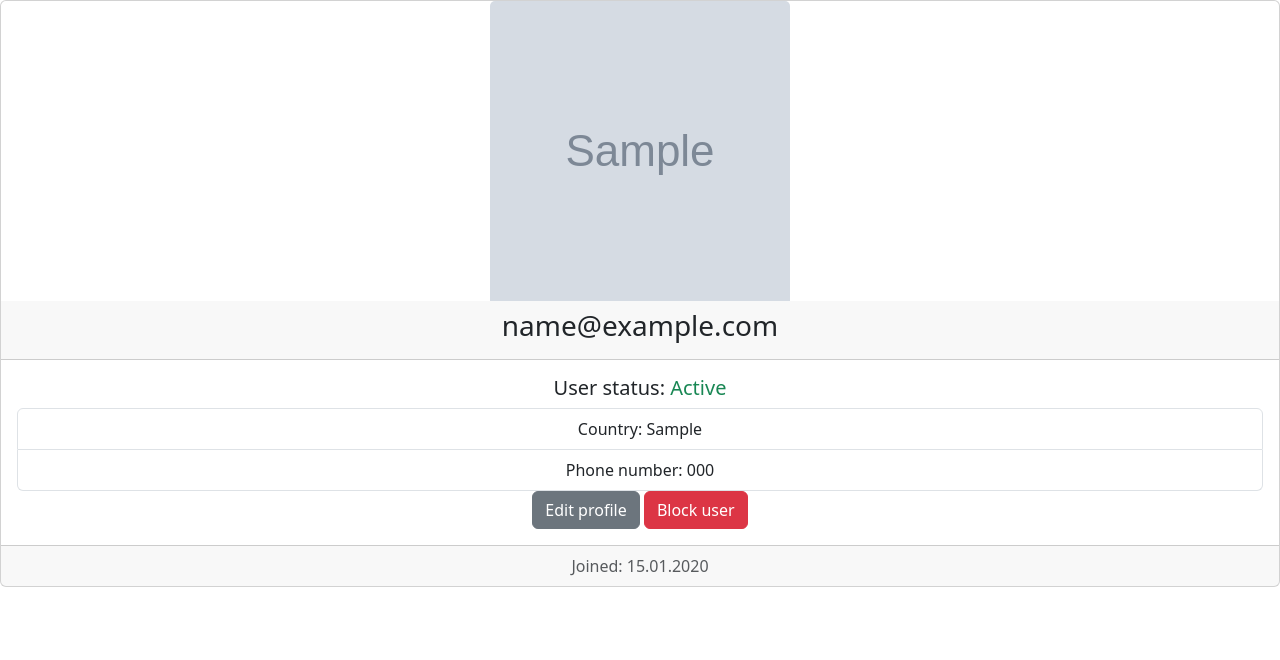
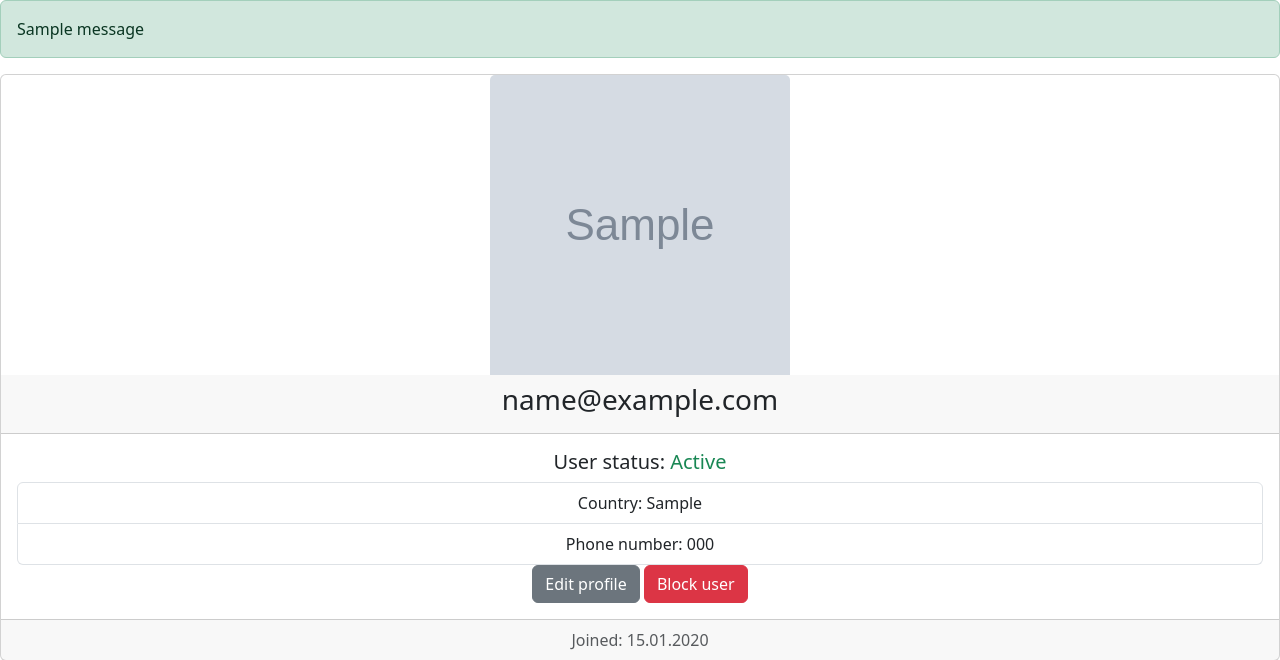
Before and after one commit to Lampa97/Mailing_Service, a Django app: page /users/user-profile/1/ in a window 1280 px wide. Shown: the part 58-718 px from the top of the page. Run offline with Django 5.2, Linux system fonts and the light colour scheme; a user stored in the database is signed in; tables that the repository leaves empty hold one stand-in row (values such as "Sample post"); grey boxes marked "Sample" are stand-in pictures; one stand-in notice (Sample message) is shown; some libraries are stand-ins or nearby versions.

Commit message:
updated caching of user profile

```diff
--- a/users/templates/all_users.html
+++ b/users/templates/all_users.html
@@ -18,7 +18,7 @@
     {% for user_profile in users %}
     <li class="list-group-item">
         <a href="{% url 'users:user-profile' user_profile.pk %}" class="list-group-item list-group-item-action">{{ user_profile.email }}</a>
-        {% if user.is_active %}
+        {% if user_profile.is_active %}
         Status: <span class="text-success">Active</span>
         {% else %}
         Status: <span class="text-danger">Blocked</span>
--- a/users/templates/user_profile.html
+++ b/users/templates/user_profile.html
@@ -5,8 +5,18 @@
 
 {% block content %}
 
+{% if messages %}
+<div class="messages">
+    {% for message in messages %}
+    <div class="alert alert-{{ message.tags }}">
+        {{ message }}
+    </div>
+    {% endfor %}
+</div>
+{% endif %}
+
 <div class="card text-center">
-    {% cache 900 user_profile_header user_profile.pk %}
+    {% cache CACHE_TIMEOUT user_profile_header user_profile.pk %}
     <img src="{{ user_profile.avatar | media_filter }}" class="card-img-top mx-auto"
          style="width: 300px; height: 300px; object-fit: cover;" alt="...">
     <div class="card-header">
@@ -23,7 +33,7 @@
             {% endif %}
         </h5>
         {% endif %}
-        {% cache 900 user_profile_info user_profile.pk %}
+        {% cache CACHE_TIMEOUT user_profile_info user_profile.pk %}
         <ul class="list-group">
             <li class="list-group-item">Country: {{ user_profile.country }}</li>
             <li class="list-group-item">Phone number: {{ user_profile.phone_number }}</li>
--- a/users/views.py
+++ b/users/views.py
@@ -13,7 +13,7 @@
 from .forms import CustomUserCreationForm, EditProfileForm, PasswordResetConfirmForm, PasswordResetRequestForm
 from .logger import users_logger
 from .models import CustomUser
-from .services import CustomUserService
+from .services import CACHE_TIMEOUT, CustomUserService
 
 
 def email_verification(request, token):
@@ -64,6 +64,9 @@
     template_name = "edit_profile.html"
 
     def get_success_url(self):
+        messages.success(
+            self.request, f"Profile updated successfully. Changes will be displayed after {CACHE_TIMEOUT} seconds."
+        )
         return reverse_lazy("users:user-profile", kwargs={"pk": self.object.pk})
 
 
@@ -79,6 +82,11 @@
     model = CustomUser
     template_name = "user_profile.html"
     context_object_name = "user_profile"
+
+    def get_context_data(self, **kwargs):
+        context = super().get_context_data(**kwargs)
+        context["CACHE_TIMEOUT"] = CACHE_TIMEOUT
+        return context
 
 
 class ChangeUserStatusView(PermissionRequiredMixin, View):
```
Also changed, not shown: users/urls.py (+3 -12 lines).
